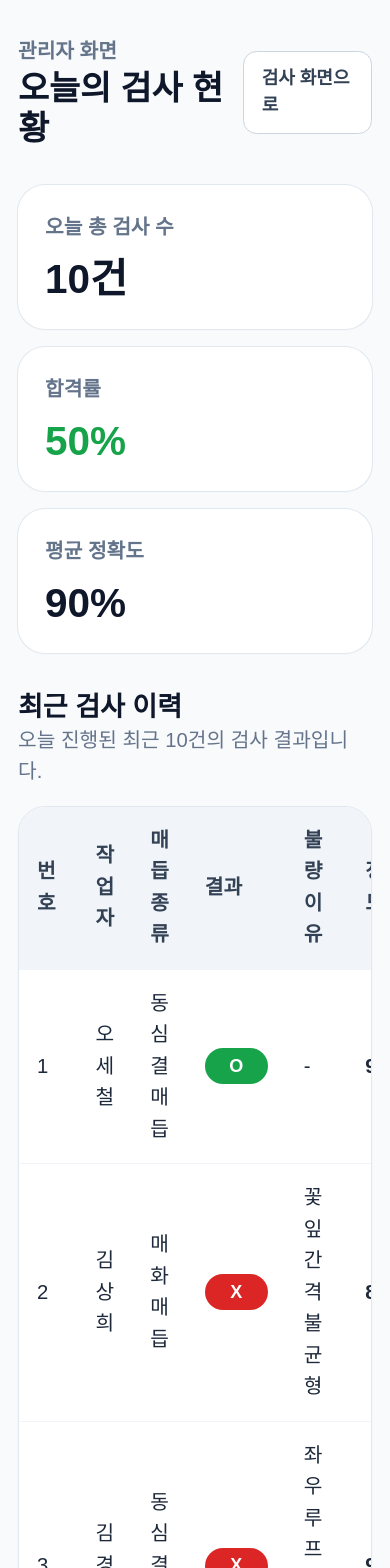
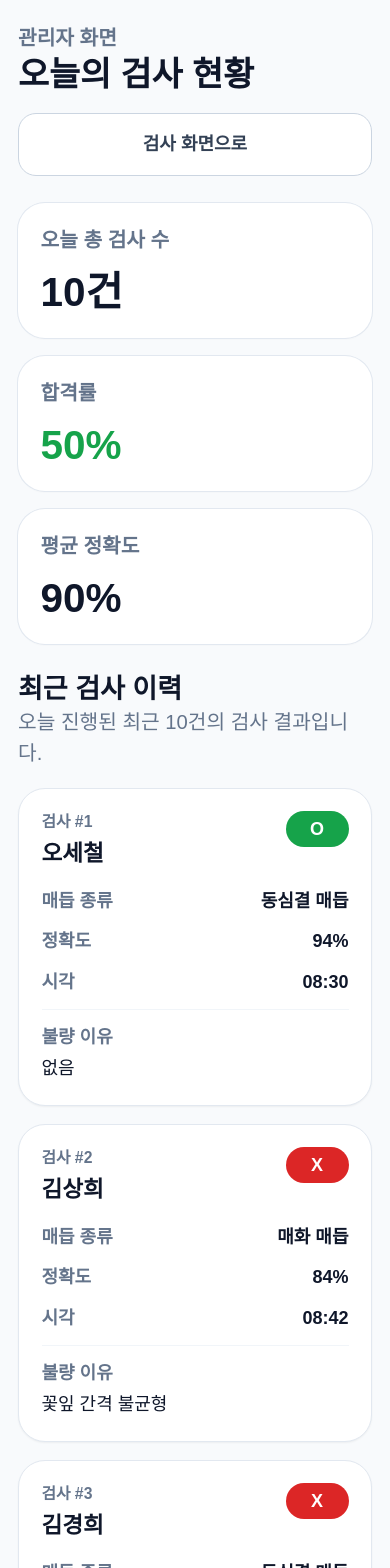
Before and after one commit to GyunHeee/heru_knotInspector, a Next.js app: page /admin in a window 390 px wide. Shown: the top 1568 px of the page. Built offline with nearby package versions, Linux system fonts and the light colour scheme.

Commit message:
Improve mobile and tablet responsiveness

```diff
--- a/src/app/admin/page.tsx
+++ b/src/app/admin/page.tsx
@@ -6,31 +6,31 @@ export default function AdminPage() {
   const summary = getHistorySummary(MOCK_HISTORY)
 
   return (
-    <main className="min-h-screen bg-slate-50 px-4 py-8 md:px-8 md:py-10">
-      <div className="mx-auto flex w-full max-w-6xl flex-col gap-8">
-        <div className="flex items-center justify-between gap-4">
+    <main className="min-h-screen bg-slate-50 px-4 py-5 sm:px-5 sm:py-6 md:px-8 md:py-10">
+      <div className="mx-auto flex w-full max-w-6xl flex-col gap-6 md:gap-8">
+        <div className="flex flex-col gap-4 sm:flex-row sm:items-center sm:justify-between">
           <div>
             <p className="text-lg font-semibold text-slate-500">관리자 화면</p>
             <h1 className="text-3xl font-black text-slate-900 md:text-4xl">오늘의 검사 현황</h1>
           </div>
           <Link
             href="/"
-            className="rounded-xl border border-slate-300 bg-white px-4 py-3 text-base font-bold text-slate-700 transition hover:border-slate-500"
+            className="inline-flex min-h-14 items-center justify-center rounded-2xl border border-slate-300 bg-white px-5 py-3 text-base font-bold text-slate-700 transition hover:border-slate-500 sm:self-start"
           >
             검사 화면으로
           </Link>
         </div>
 
-        <section className="grid gap-4 md:grid-cols-3">
-          <article className="rounded-3xl bg-white p-6 shadow-sm ring-1 ring-slate-200">
+        <section className="grid gap-4 sm:grid-cols-2 xl:grid-cols-3">
+          <article className="rounded-3xl bg-white p-5 shadow-sm ring-1 ring-slate-200 md:p-6">
             <p className="text-lg font-semibold text-slate-500">오늘 총 검사 수</p>
             <p className="mt-3 text-4xl font-black text-slate-900">{summary.totalCount}건</p>
           </article>
-          <article className="rounded-3xl bg-white p-6 shadow-sm ring-1 ring-slate-200">
+          <article className="rounded-3xl bg-white p-5 shadow-sm ring-1 ring-slate-200 md:p-6">
             <p className="text-lg font-semibold text-slate-500">합격률</p>
             <p className="mt-3 text-4xl font-black text-pass">{summary.passRate}%</p>
           </article>
-          <article className="rounded-3xl bg-white p-6 shadow-sm ring-1 ring-slate-200">
+          <article className="rounded-3xl bg-white p-5 shadow-sm ring-1 ring-slate-200 md:p-6 sm:col-span-2 xl:col-span-1">
             <p className="text-lg font-semibold text-slate-500">평균 정확도</p>
             <p className="mt-3 text-4xl font-black text-slate-900">{summary.averageAccuracy}%</p>
           </article>
--- a/src/app/page.tsx
+++ b/src/app/page.tsx
@@ -138,14 +138,14 @@ export default function HomePage() {
   }
 
   return (
-    <main className="min-h-screen px-4 py-8 md:px-8 md:py-10">
-      <div className="mx-auto flex min-h-[calc(100vh-4rem)] w-full max-w-4xl flex-col rounded-[2rem] bg-white/90 p-6 shadow-xl ring-1 ring-slate-200 md:p-10">
+    <main className="min-h-screen px-3 py-3 sm:px-4 sm:py-4 md:px-6 md:py-6">
+      <div className="mx-auto flex min-h-[calc(100vh-1.5rem)] w-full max-w-5xl flex-col rounded-[1.75rem] bg-white/90 p-4 shadow-xl ring-1 ring-slate-200 sm:min-h-[calc(100vh-2rem)] sm:p-5 md:rounded-[2rem] md:p-8 lg:min-h-[calc(100vh-3rem)] lg:p-10">
         {isResultView && result ? (
-          <section className="flex flex-1 flex-col items-center justify-center gap-8 text-center">
+          <section className="flex flex-1 flex-col items-center justify-center gap-6 py-3 text-center sm:gap-8">
             <div
               className={`leading-none font-black ${
                 result.result === "PASS" ? "text-pass" : "text-fail"
-              } text-[180px] md:text-[220px]`}
+              } text-[140px] sm:text-[180px] md:text-[220px]`}
             >
               {result.result === "PASS" ? "O" : "X"}
             </div>
@@ -155,26 +155,26 @@ export default function HomePage() {
             <button
               type="button"
               onClick={handleReset}
-              className="min-h-16 rounded-2xl bg-slate-900 px-8 py-4 text-xl font-bold text-white transition hover:bg-slate-700"
+              className="min-h-16 w-full max-w-sm rounded-2xl bg-slate-900 px-8 py-4 text-xl font-bold text-white transition hover:bg-slate-700"
             >
               다시 검사
             </button>
           </section>
         ) : (
-          <section className="flex flex-1 flex-col gap-8">
+          <section className="flex flex-1 flex-col gap-5 md:gap-7">
             <header className="space-y-3">
-              <p className="text-lg font-semibold text-slate-500">매듭 품질 검사 데모</p>
-              <h1 className="text-3xl font-black tracking-tight text-slate-900 md:text-4xl">
+              <p className="text-base font-semibold text-slate-500 sm:text-lg">매듭 품질 검사 데모</p>
+              <h1 className="text-2xl font-black tracking-tight text-slate-900 sm:text-3xl md:text-4xl">
                 작업 전 매듭 상태를 빠르게 확인하세요
               </h1>
             </header>
 
             <label className="space-y-3">
-              <span className="block text-xl font-bold text-slate-800">작업자 이름</span>
+              <span className="block text-lg font-bold text-slate-800 sm:text-xl">작업자 이름</span>
               <select
                 value={worker}
                 onChange={(event) => setWorker(event.target.value)}
-                className="min-h-16 w-full rounded-2xl border border-slate-300 bg-white px-5 py-4 text-xl text-slate-900 outline-none transition focus:border-slate-900"
+                className="min-h-16 w-full rounded-2xl border border-slate-300 bg-white px-5 py-4 text-lg text-slate-900 outline-none transition focus:border-slate-900 sm:text-xl"
               >
                 <option value="">작업자를 선택하세요</option>
                 {WORKERS.map((name) => (
@@ -186,7 +186,7 @@ export default function HomePage() {
             </label>
 
             <div className="space-y-3">
-              <h2 className="text-xl font-bold text-slate-800">매듭 종류</h2>
+              <h2 className="text-lg font-bold text-slate-800 sm:text-xl">매듭 종류</h2>
               <KnotSelector selectedKnot={selectedKnot} onSelect={setSelectedKnot} />
             </div>
 
@@ -196,10 +196,10 @@ export default function HomePage() {
                   <img
                     src={capturedImage}
                     alt="촬영된 매듭 사진"
-                    className="h-[320px] w-full object-cover md:h-[420px]"
+                    className="h-[260px] w-full object-cover sm:h-[320px] md:h-[420px]"
                   />
                 ) : (
-                  <div className="relative h-[320px] md:h-[420px]">
+                  <div className="relative h-[260px] sm:h-[320px] md:h-[420px]">
                     <video ref={videoRef} muted playsInline className="h-full w-full object-cover" />
                     {!isCameraReady ? (
                       <div className="absolute inset-0 flex flex-col items-center justify-center gap-3 bg-slate-900/75 px-6 text-center text-white">
@@ -224,7 +224,7 @@ export default function HomePage() {
 
               <canvas ref={canvasRef} className="hidden" />
 
-              <div className="flex flex-col gap-3 md:flex-row">
+              <div className="grid gap-3 lg:grid-cols-2">
                 {capturedImage ? (
                   <button
                     type="button"
@@ -262,11 +262,12 @@ export default function HomePage() {
               </div>
             </div>
 
+            <div className="sticky bottom-0 -mx-4 mt-auto border-t border-slate-200 bg-white/95 px-4 pb-1 pt-4 backdrop-blur sm:-mx-5 sm:px-5 md:static md:mx-0 md:border-t-0 md:bg-transparent md:px-0 md:pb-0 md:pt-0">
               <button
                 type="button"
                 onClick={handleInspect}
                 disabled={!canStart}
-              className="flex min-h-16 items-center justify-center gap-3 rounded-2xl bg-slate-900 px-8 py-4 text-xl font-bold text-white transition hover:bg-slate-700 disabled:cursor-not-allowed disabled:bg-slate-300 disabled:text-slate-500"
+                className="flex min-h-16 w-full items-center justify-center gap-3 rounded-2xl bg-slate-900 px-8 py-4 text-xl font-bold text-white transition hover:bg-slate-700 disabled:cursor-not-allowed disabled:bg-slate-300 disabled:text-slate-500"
               >
                 {isLoading ? (
                   <>
@@ -277,10 +278,11 @@ export default function HomePage() {
                   "검사 시작"
                 )}
               </button>
+            </div>
           </section>
         )}
 
-        <div className="mt-6 flex justify-end">
+        <div className="mt-4 flex justify-end sm:mt-6">
           <Link href="/admin" className="text-base font-semibold text-slate-500 underline-offset-4 hover:underline">
             관리자
           </Link>
--- a/src/components/HistoryTable.tsx
+++ b/src/components/HistoryTable.tsx
@@ -7,8 +7,55 @@ type HistoryTableProps = {
 // 최근 검사 이력을 한눈에 볼 수 있는 관리자용 테이블 컴포넌트입니다.
 export default function HistoryTable({ history }: HistoryTableProps) {
   return (
-    <div className="overflow-hidden rounded-3xl border border-slate-200 bg-white shadow-sm">
-      <div className="overflow-x-auto">
+    <>
+      <div className="grid gap-4 md:hidden">
+        {history.map((item) => {
+          const isPass = item.result === "PASS"
+
+          return (
+            <article
+              key={item.id}
+              className="rounded-3xl border border-slate-200 bg-white p-5 shadow-sm"
+            >
+              <div className="mb-4 flex items-start justify-between gap-3">
+                <div>
+                  <p className="text-sm font-semibold text-slate-500">검사 #{item.id}</p>
+                  <h3 className="mt-1 text-xl font-bold text-slate-900">{item.worker}</h3>
+                </div>
+                <span
+                  className={`inline-flex min-w-14 items-center justify-center rounded-full px-3 py-1 text-base font-bold text-white ${
+                    isPass ? "bg-pass" : "bg-fail"
+                  }`}
+                >
+                  {isPass ? "O" : "X"}
+                </span>
+              </div>
+
+              <div className="space-y-3 text-base text-slate-700">
+                <div className="flex items-start justify-between gap-4">
+                  <span className="font-semibold text-slate-500">매듭 종류</span>
+                  <span className="text-right font-bold text-slate-900">{item.knotType}</span>
+                </div>
+                <div className="flex items-start justify-between gap-4">
+                  <span className="font-semibold text-slate-500">정확도</span>
+                  <span className="font-bold text-slate-900">{item.accuracy}%</span>
+                </div>
+                <div className="flex items-start justify-between gap-4">
+                  <span className="font-semibold text-slate-500">시각</span>
+                  <span className="font-bold text-slate-900">{item.inspectedAt}</span>
+                </div>
+                <div className="border-t border-slate-100 pt-3">
+                  <p className="mb-1 font-semibold text-slate-500">불량 이유</p>
+                  <p className="font-medium text-slate-900">{item.reason ?? "없음"}</p>
+                </div>
+              </div>
+            </article>
+          )
+        })}
+      </div>
+
+      <div className="hidden overflow-hidden rounded-3xl border border-slate-200 bg-white shadow-sm md:block">
+        <div className="overflow-x-auto">
         <table className="min-w-full text-left text-lg">
           <thead className="bg-slate-100 text-slate-700">
             <tr>
@@ -47,7 +94,8 @@ export default function HistoryTable({ history }: HistoryTableProps) {
             })}
           </tbody>
         </table>
+        </div>
       </div>
-    </div>
+    </>
   )
 }
--- a/src/components/ResultCard.tsx
+++ b/src/components/ResultCard.tsx
@@ -13,11 +13,11 @@ export default function ResultCard({ knotType, result }: ResultCardProps) {
   return (
     <section className="w-full rounded-3xl border border-slate-200 bg-white p-6 shadow-sm md:p-8">
       <div className="space-y-4 text-lg text-slate-800">
-        <div className="flex items-center justify-between gap-4 border-b border-slate-100 pb-4">
+        <div className="flex flex-col gap-2 border-b border-slate-100 pb-4 sm:flex-row sm:items-center sm:justify-between">
           <span className="font-semibold text-slate-500">매듭 종류</span>
           <span className="text-right font-bold">{knotType}</span>
         </div>
-        <div className="flex items-center justify-between gap-4 border-b border-slate-100 pb-4">
+        <div className="flex flex-col gap-2 border-b border-slate-100 pb-4 sm:flex-row sm:items-center sm:justify-between">
           <span className="font-semibold text-slate-500">판정 결과</span>
           <span className={isPass ? "font-bold text-pass" : "font-bold text-fail"}>
             {isPass ? "합격" : "불합격"}
```
Lines whose indentation alone changed are shown as unchanged.
